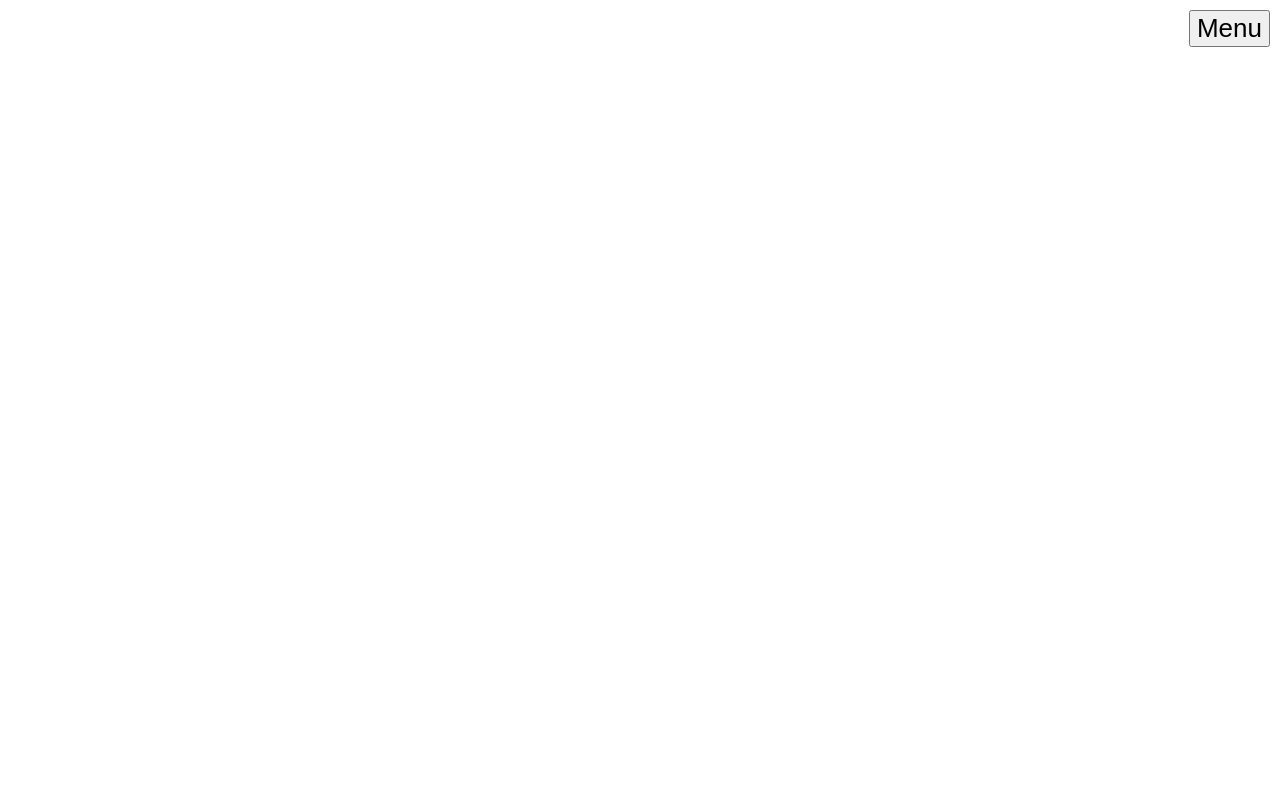
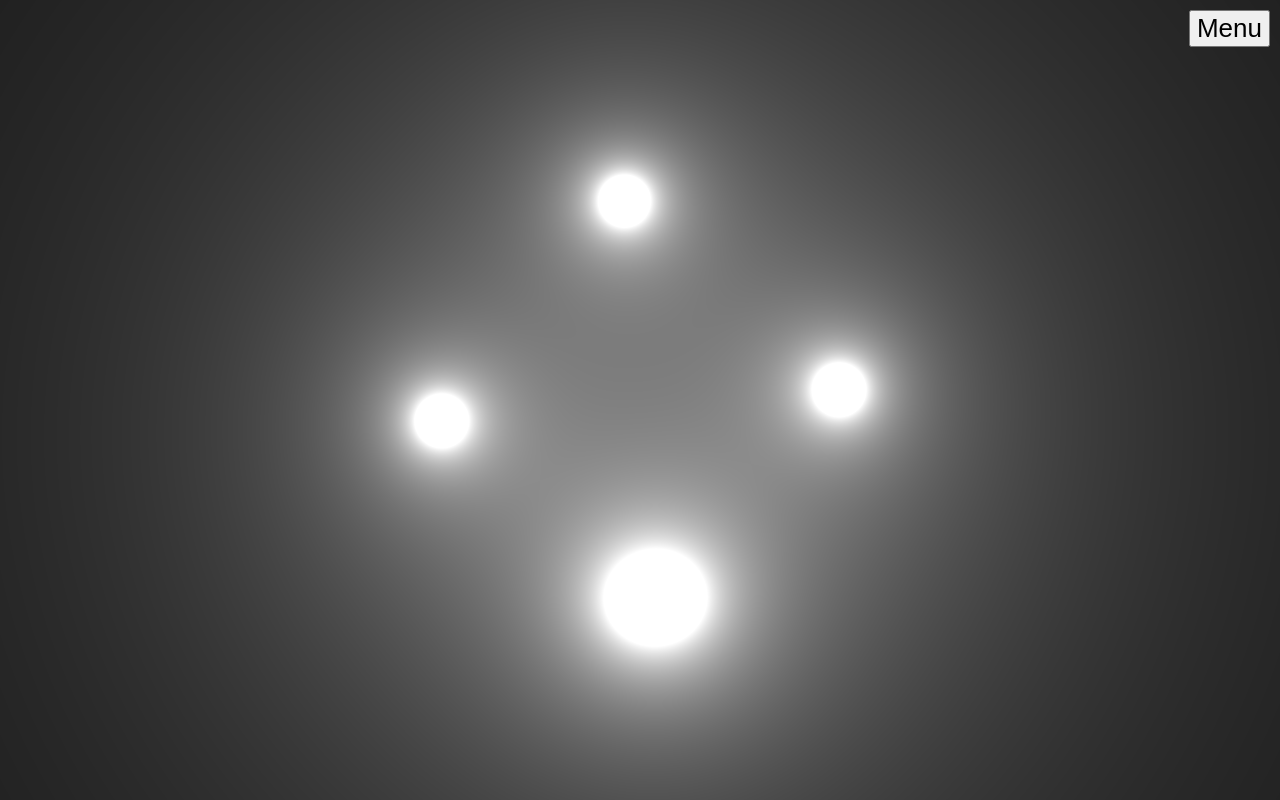
Before and after one commit to isihigameKoudai/utils, a React (Vite) app: page /samples/5star-particle in a window 1280 px wide. Before the commit this address had no page. Built offline with nearby package versions, Linux system fonts and the light colour scheme.

Commit message:
add samples

```diff
--- a/src/Route/routes.tsx
+++ b/src/Route/routes.tsx
@@ -7,11 +7,13 @@ import ParticlePage from '../pages/ThreeDimension/Particle';
 import AudioPage from "../pages/Audio";
 import MicPage from "../pages/Audio/Mic";
 import SpeechPage from "../pages/Audio/Speech";
+import FivePointCirclePage from "../pages/Examples/FivePointCircle";
+import NormalCirclePage from "../pages/Examples/NormalCircle";
 
 export type IRoute = {
   title: string;
   path: string;
-  element: JSX.Element;
+  element?: JSX.Element;
 };
 
 export const routeList: IRoute[] = [
@@ -60,4 +62,18 @@ export const routeList: IRoute[] = [
     path: "/three-dimension/particle",
     element: <ParticlePage />,
   },
+  {
+    title: 'サンプル',
+    path: '/'
+  },
+  {
+    title: '5スター',
+    path: '/samples/5star-particle',
+    element: <FivePointCirclePage />
+  },
+  {
+    title: '円',
+    path: '/samples/normal-circle',
+    element: <NormalCirclePage />
+  },
 ];
--- /dev/null
+++ b/src/pages/Examples/FivePointCircle/index.tsx
@@ -0,0 +1,29 @@
+import React from 'react';
+import * as THREE from 'three';
+
+import ShaderCanvas from '../../../../packages/ShaderCanvas';
+import vertex from '../../../../packages/glsl/vertex.vert?raw';
+import fiveStar from './fiveStar.frag?raw';
+
+const FivePointCirclePage: React.FC = () => {
+
+  return <div id="3D" style={{
+    width: '100%',
+    height: '100svh'
+  }}>
+    <ShaderCanvas
+      uniforms={{
+        time: {
+          value: 0
+        },
+        resolution: {
+          value: new THREE.Vector2(window.innerWidth, window.innerHeight)
+        }
+      }}
+      vertexShader={vertex}
+      fragmentShader={fiveStar}
+    />
+  </div>;
+}
+
+export default FivePointCirclePage;
--- /dev/null
+++ b/src/pages/Examples/NormalCircle/index.tsx
@@ -0,0 +1,29 @@
+import React from 'react';
+import * as THREE from 'three';
+
+import ShaderCanvas from '../../../../packages/ShaderCanvas';
+import vertex from '../../../../packages/glsl/vertex.vert?raw';
+import normalCircle from './normalCircle.frag?raw';
+
+const NormalCirclePage: React.FC = () => {
+
+  return <div id="3D" style={{
+    width: '100%',
+    height: '100svh'
+  }}>
+    <ShaderCanvas
+      uniforms={{
+        time: {
+          value: 0
+        },
+        resolution: {
+          value: new THREE.Vector2(window.innerWidth, window.innerHeight)
+        }
+      }}
+      vertexShader={vertex}
+      fragmentShader={normalCircle}
+    />
+  </div>;
+}
+
+export default NormalCirclePage;
```
Also changed, not shown: src/pages/Examples/FivePointCircle/fiveStar.frag (added), src/pages/Examples/NormalCircle/normalCircle.frag (added).
